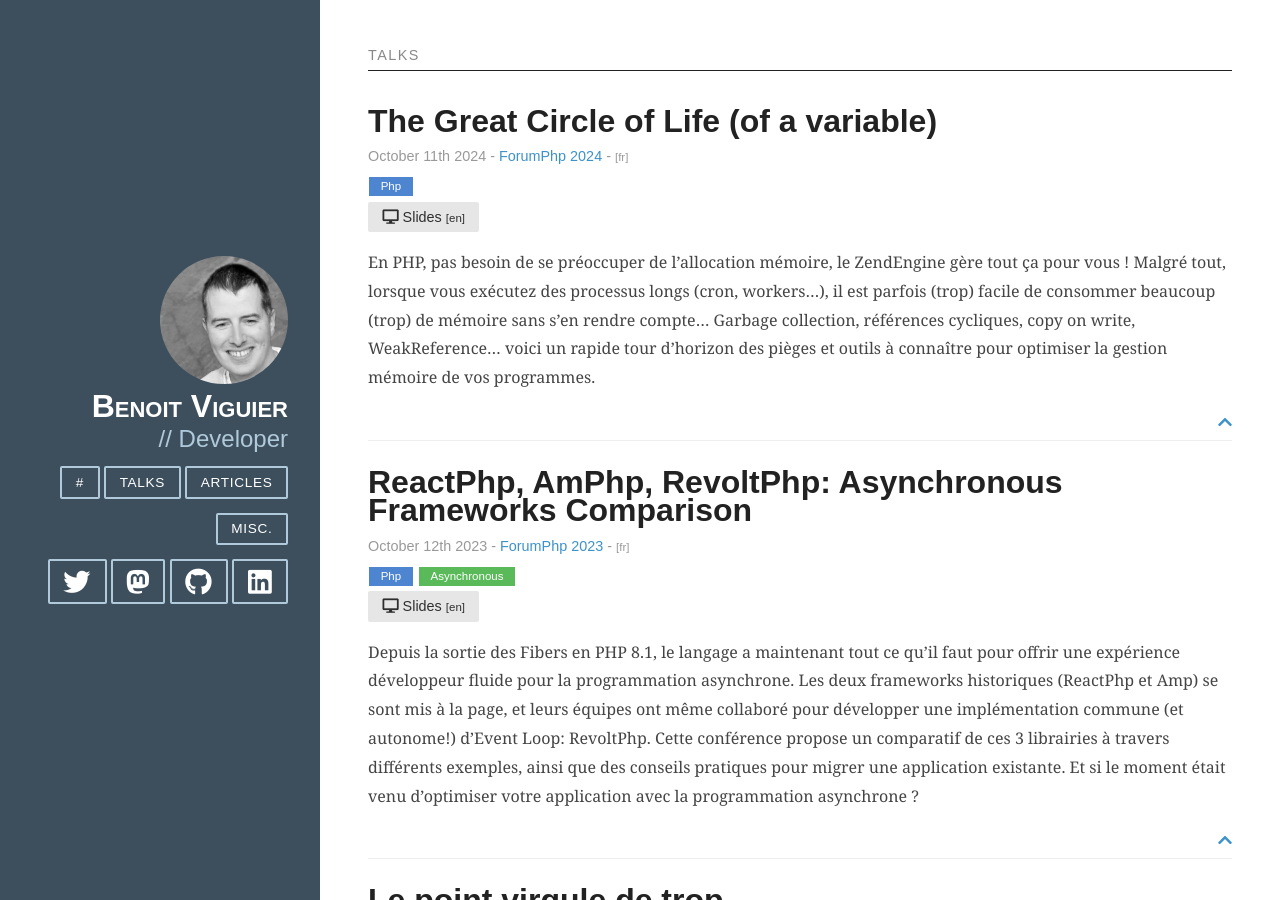
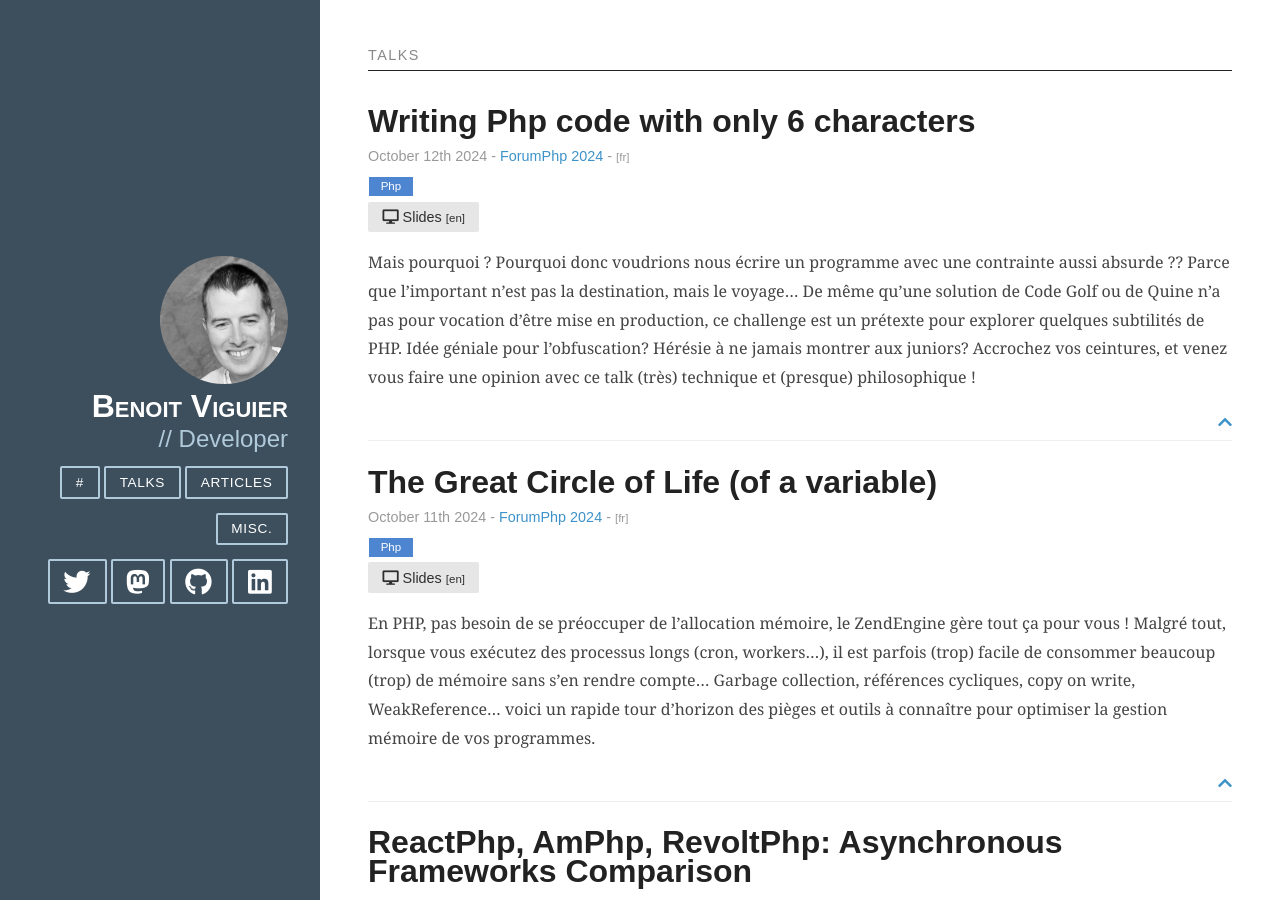
Before and after one commit to b-viguier/b-viguier.github.io, a Jekyll site: the page built from index.html, in a window 1280 px wide and 900 px high. Built offline with Jekyll 4.4.1, drawn with Linux system fonts in a browser that asks for light colours; nearby versions of some CDN libraries.

Commit message:
Talk PHP with 6 characters

```diff
--- a/_data/talks.yml
+++ b/_data/talks.yml
@@ -1,3 +1,15 @@
+-
+    title: "Writing Php code with only 6 characters"
+    slides_url: downloads/talks/ForumPhp2024_6Characters.pdf
+    slides_lang: en
+    date: October 12th 2024
+    event: ForumPhp 2024
+    event_url: "https://event.afup.org/forum-php-2024/programme/#4750"
+    video_url: ~
+    description: "Mais pourquoi ? Pourquoi donc voudrions nous écrire un programme avec une contrainte aussi absurde ?? Parce que l’important n’est pas la destination, mais le voyage… De même qu’une solution de Code Golf ou de Quine n’a pas pour vocation d’être mise en production, ce challenge est un prétexte pour explorer quelques subtilités de PHP. Idée géniale pour l’obfuscation? Hérésie à ne jamais montrer aux juniors? Accrochez vos ceintures, et venez vous faire une opinion avec ce talk (très) technique et (presque) philosophique !"
+    lang: fr
+    categories:
+        - php
 -
     title: "The Great Circle of Life (of a variable)"
     slides_url: downloads/talks/ForumPhp2024_GreatCircleOfLife.pdf
```
Also changed, not shown: 1 other file.
